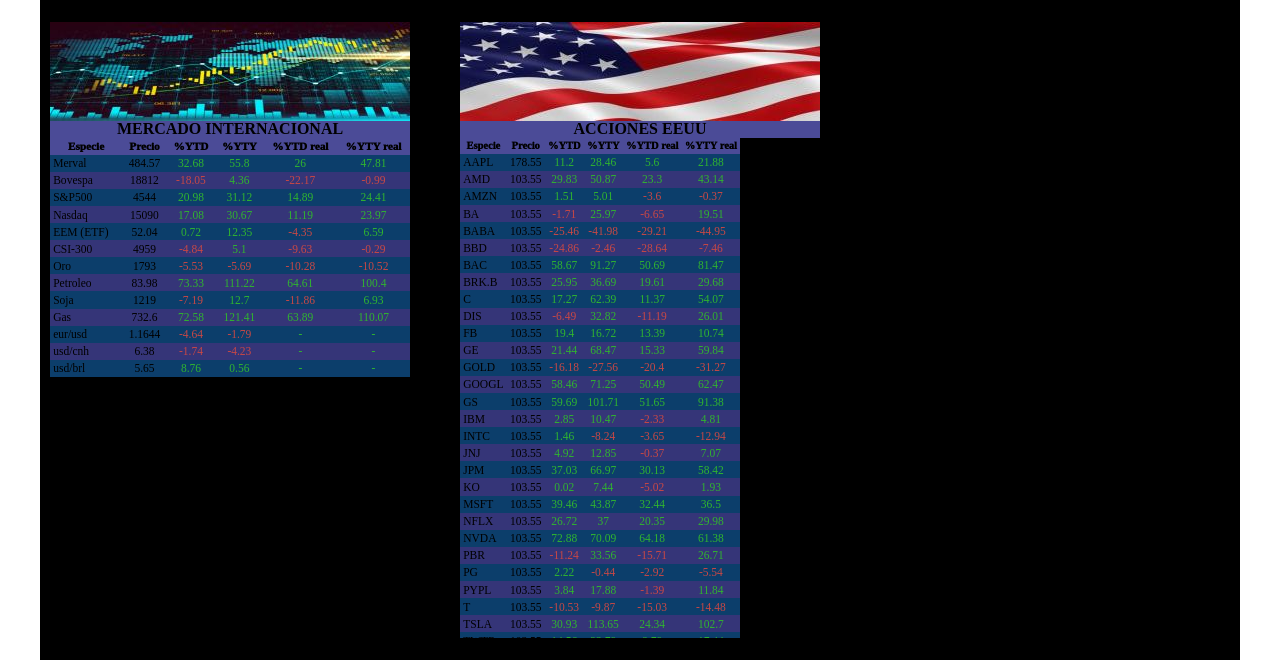
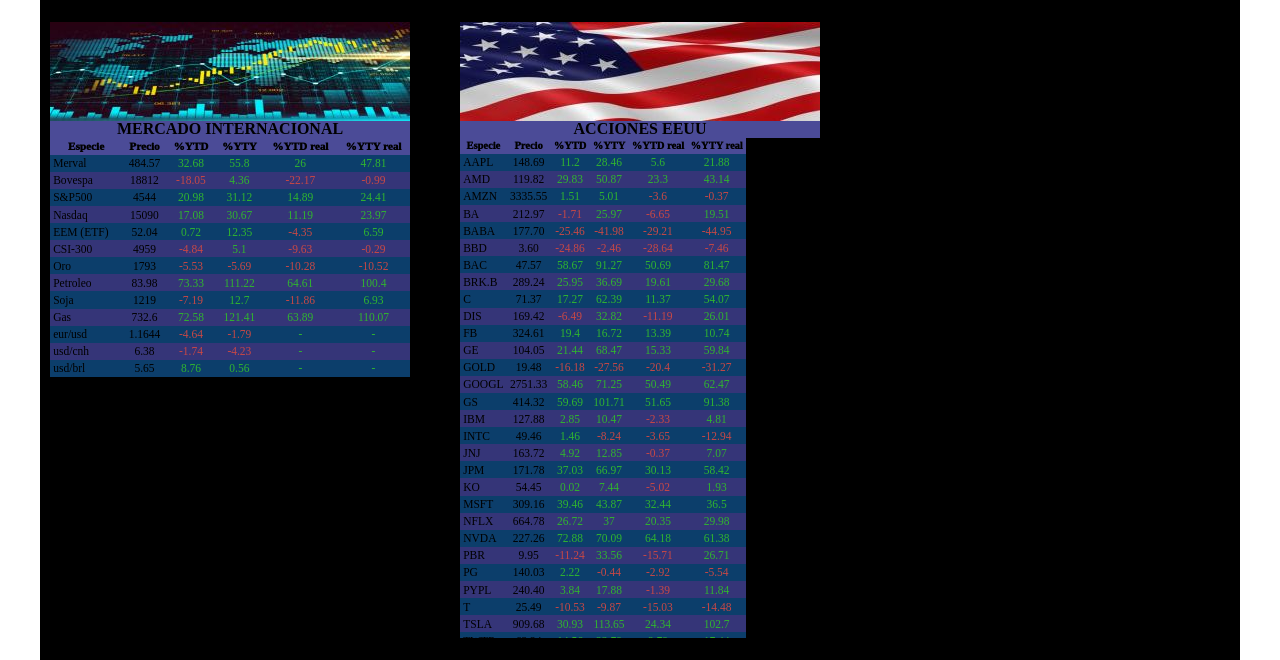
Before and after one commit to poderReal/cac_trabajo_practico, a plain HTML site: page index.html in a window 1280 px wide. Shown: the part 962-1622 px from the top of the page. Drawn offline with Linux system fonts and the light colour scheme; a web font is replaced by a local one.

Commit message:
Update index.html

```diff
--- a/index.html
+++ b/index.html
@@ -875,7 +875,7 @@
                </tr>
                <tr class="aapl">
                   <td class="ticker" data-title="Apple Inc.">AAPL</td>
-                  <td class="precio">178.55</td>
+                  <td class="precio">148.69</td>
                   <td class="data"></td>
                   <td class="data"></td>
                   <td class="data"></td>
@@ -883,7 +883,7 @@
                </tr>
                <tr class="amd">
                   <td class="ticker" data-title="Advanced Micro Devices">AMD</td>
-                  <td class="precio">103.55</td>
+                  <td class="precio">119.82</td>
                   <td class="data"></td>
                   <td class="data"></td>
                   <td class="data"></td>
@@ -891,7 +891,7 @@
                </tr>
                <tr class="amzn">
                   <td class="ticker" data-title="Amazon Inc.">AMZN</td>
-                  <td class="precio">103.55</td>
+                  <td class="precio">3335.55</td>
                   <td class="data"></td>
                   <td class="data"></td>
                   <td class="data negativo"></td>
@@ -899,7 +899,7 @@
                </tr>
                <tr class="ba">
                   <td class="ticker" data-title="Boeing">BA</td>
-                  <td class="precio">103.55</td>
+                  <td class="precio">212.97</td>
                   <td class="data negativo"></td>
                   <td class="data"></td>
                   <td class="data negativo"></td>
@@ -907,7 +907,7 @@
                </tr>
                <tr class="baba">
                   <td class="ticker" data-title="Alibaba Group">BABA</td>
-                  <td class="precio">103.55</td>
+                  <td class="precio">177.70</td>
                   <td class="data negativo"></td>
                   <td class="data negativo"></td>
                   <td class="data negativo"></td>
@@ -915,7 +915,7 @@
                </tr>
                <tr class="bbd">
                   <td class="ticker" data-title="Bradesco Bank">BBD</td>
-                  <td class="precio">103.55</td>
+                  <td class="precio">3.60</td>
                   <td class="data negativo"></td>
                   <td class="data negativo"></td>
                   <td class="data negativo"></td>
@@ -923,7 +923,7 @@
                </tr>
                <tr class="bac">
                   <td class="ticker" data-title="Bank of America">BAC</td>
-                  <td class="precio">103.55</td>
+                  <td class="precio">47.57</td>
                   <td class="data"></td>
                   <td class="data"></td>
                   <td class="data"></td>
@@ -931,7 +931,7 @@
                </tr>
                <tr class="brkb">
                   <td class="ticker" data-title="Berkshire Hathaway">BRK.B</td>
-                  <td class="precio">103.55</td>
+                  <td class="precio">289.24</td>
                   <td class="data"></td>
                   <td class="data"></td>
                   <td class="data"></td>
@@ -939,7 +939,7 @@
                </tr>
                <tr class="c">
                   <td class="ticker" data-title="Citigroup">C</td>
-                  <td class="precio">103.55</td>
+                  <td class="precio">71.37</td>
                   <td class="data"></td>
                   <td class="data"></td>
                   <td class="data"></td>
@@ -947,7 +947,7 @@
                </tr>
                <tr class="dis">
                   <td class="ticker" data-title=" Walt Disney Company">DIS</td>
-                  <td class="precio">103.55</td>
+                  <td class="precio">169.42</td>
                   <td class="data negativo"></td>
                   <td class="data"></td>
                   <td class="data negativo"></td>
@@ -955,7 +955,7 @@
                </tr>
                <tr class="fb">
                   <td class="ticker" data-title="Facebook Inc.">FB</td>
-                  <td class="precio">103.55</td>
+                  <td class="precio">324.61</td>
                   <td class="data"></td>
                   <td class="data"></td>
                   <td class="data"></td>
@@ -963,7 +963,7 @@
                </tr>
                <tr class="ge">
                   <td class="ticker" data-title="General Electric">GE</td>
-                  <td class="precio">103.55</td>
+                  <td class="precio">104.05</td>
                   <td class="data"></td>
                   <td class="data"></td>
                   <td class="data"></td>
@@ -971,7 +971,7 @@
                </tr>
                <tr class="gold">
                   <td class="ticker" data-title="Barrick Gold">GOLD</td>
-                  <td class="precio">103.55</td>
+                  <td class="precio">19.48</td>
                   <td class="data negativo"></td>
                   <td class="data negativo"></td>
                   <td class="data negativo"></td>
@@ -979,7 +979,7 @@
                </tr>
                <tr class="googl">
                   <td class="ticker" data-title="Google Inc.">GOOGL</td>
-                  <td class="precio">103.55</td>
+                  <td class="precio">2751.33</td>
                   <td class="data"></td>
                   <td class="data"></td>
                   <td class="data"></td>
@@ -987,7 +987,7 @@
                </tr>
                <tr class="gs">
                   <td class="ticker" data-title="Goldman Sachs">GS</td>
-                  <td class="precio">103.55</td>
+                  <td class="precio">414.32</td>
                   <td class="data"></td>
                   <td class="data"></td>
                   <td class="data"></td>
@@ -995,7 +995,7 @@
                </tr>
                <tr class="ibm">
                   <td class="ticker" data-title="IBM Corp.">IBM</td>
-                  <td class="precio">103.55</td>
+                  <td class="precio">127.88</td>
                   <td class="data"></td>
                   <td class="data"></td>
                   <td class="data negativo"></td>
@@ -1003,7 +1003,7 @@
                </tr>
                <tr class="intc">
                   <td class="ticker" data-title="Intel Inc.">INTC</td>
-                  <td class="precio">103.55</td>
+                  <td class="precio">49.46</td>
                   <td class="data"></td>
                   <td class="data negativo"></td>
                   <td class="data negativo"></td>
@@ -1011,7 +1011,7 @@
                </tr>
                <tr class="jnj">
                   <td class="ticker" data-title="Johnson and Johnson">JNJ</td>
-                  <td class="precio">103.55</td>
+                  <td class="precio">163.72</td>
                   <td class="data"></td>
                   <td class="data"></td>
                   <td class="data negativo"></td>
@@ -1019,7 +1019,7 @@
                </tr>
                <tr class="jpm">
                   <td class="ticker" data-title="JP Morgan">JPM</td>
-                  <td class="precio">103.55</td>
+                  <td class="precio">171.78</td>
                   <td class="data"></td>
                   <td class="data"></td>
                   <td class="data"></td>
@@ -1027,7 +1027,7 @@
                </tr>
                <tr class="ko">
                   <td class="ticker" data-title="Coca-Cola">KO</td>
-                  <td class="precio">103.55</td>
+                  <td class="precio">54.45</td>
                   <td class="data"></td>
                   <td class="data"></td>
                   <td class="data negativo"></td>
@@ -1035,7 +1035,7 @@
                </tr>
                <tr class="msft">
                   <td class="ticker" data-title="Microsoft">MSFT</td>
-                  <td class="precio">103.55</td>
+                  <td class="precio">309.16</td>
                   <td class="data"></td>
                   <td class="data"></td>
                   <td class="data"></td>
@@ -1043,7 +1043,7 @@
                </tr>
                <tr class="nflx">
                   <td class="ticker" data-title="Netflix">NFLX</td>
-                  <td class="precio">103.55</td>
+                  <td class="precio">664.78</td>
                   <td class="data"></td>
                   <td class="data"></td>
                   <td class="data"></td>
@@ -1051,7 +1051,7 @@
                </tr>
                <tr class="nvda">
                   <td class="ticker" data-title="Nvidia Corp.">NVDA</td>
-                  <td class="precio">103.55</td>
+                  <td class="precio">227.26</td>
                   <td class="data"></td>
                   <td class="data"></td>
                   <td class="data"></td>
@@ -1059,7 +1059,7 @@
                </tr>
                <tr class="pbr">
                   <td class="ticker" data-title="Petrobras">PBR</td>
-                  <td class="precio">103.55</td>
+                  <td class="precio">9.95</td>
                   <td class="data negativo"></td>
                   <td class="data"></td>
                   <td class="data negativo"></td>
@@ -1067,7 +1067,7 @@
                </tr>
                <tr class="pg">
                   <td class="ticker" data-title="Procter and Gamble">PG</td>
-                  <td class="precio">103.55</td>
+                  <td class="precio">140.03</td>
                   <td class="data"></td>
                   <td class="data negativo"></td>
                   <td class="data negativo"></td>
@@ -1075,7 +1075,7 @@
                </tr>
                <tr class="pypl">
                   <td class="ticker" data-title="Paypal Inc.">PYPL</td>
-                  <td class="precio">103.55</td>
+                  <td class="precio">240.40</td>
                   <td class="data"></td>
                   <td class="data"></td>
                   <td class="data negativo"></td>
@@ -1083,7 +1083,7 @@
                </tr>
                <tr class="t">
                   <td class="ticker" data-title="AT&T">T</td>
-                  <td class="precio">103.55</td>
+                  <td class="precio">25.49</td>
                   <td class="data negativo"></td>
                   <td class="data negativo"></td>
                   <td class="data negativo"></td>
@@ -1091,7 +1091,7 @@
                </tr>
                <tr class="tsla">
                   <td class="ticker" data-title="Tesla">TSLA</td>
-                  <td class="precio">103.55</td>
+                  <td class="precio">909.68</td>
                   <td class="data"></td>
                   <td class="data"></td>
                   <td class="data"></td>
@@ -1099,7 +1099,7 @@
                </tr>
                <tr class="twtr">
                   <td class="ticker" data-title="Twitter">TWTR</td>
-                  <td class="precio">103.55</td>
+                  <td class="precio">62.24</td>
                   <td class="data"></td>
                   <td class="data"></td>
                   <td class="data"></td>
@@ -1107,7 +1107,7 @@
                </tr>
                <tr class="v">
                   <td class="ticker" data-title="Visa">V</td>
-                  <td class="precio">103.55</td>
+                  <td class="precio">231.23</td>
                   <td class="data"></td>
                   <td class="data"></td>
                   <td class="data"></td>
@@ -1115,7 +1115,7 @@
                </tr>
                <tr class="vale">
                   <td class="ticker" data-title="Vale SA">VALE</td>
-                  <td class="precio">103.55</td>
+                  <td class="precio">13.52</td>
                   <td class="data negativo"></td>
                   <td class="data"></td>
                   <td class="data negativo"></td>
@@ -1123,7 +1123,7 @@
                </tr>
                <tr class="wmt">
                   <td class="ticker" data-title="Wal-Mart Stores">WMT</td>
-                  <td class="precio">103.55</td>
+                  <td class="precio">148.34</td>
                   <td class="data"></td>
                   <td class="data"></td>
                   <td class="data negativo"></td>
@@ -1131,7 +1131,7 @@
                </tr>
                <tr class="x">
                   <td class="ticker" data-title="US Steel">X</td>
-                  <td class="precio">103.55</td>
+                  <td class="precio">22.88</td>
                   <td class="data"></td>
                   <td class="data"></td>
                   <td class="data"></td>
@@ -1139,7 +1139,7 @@
                </tr>
                <tr class="xom">
                   <td class="ticker" data-title="Exxon Mobil">XOM</td>
-                  <td class="precio">103.55</td>
+                  <td class="precio">63.12</td>
                   <td class="data"></td>
                   <td class="data"></td>
                   <td class="data"></td>
```
